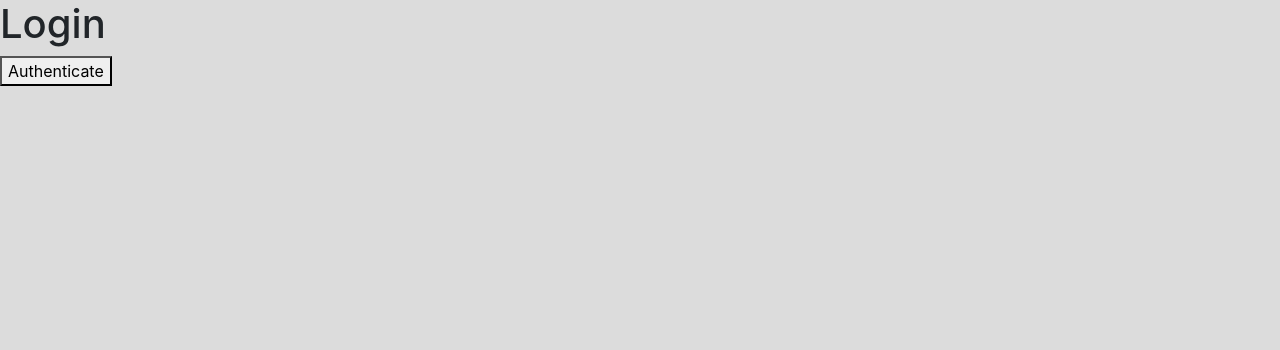
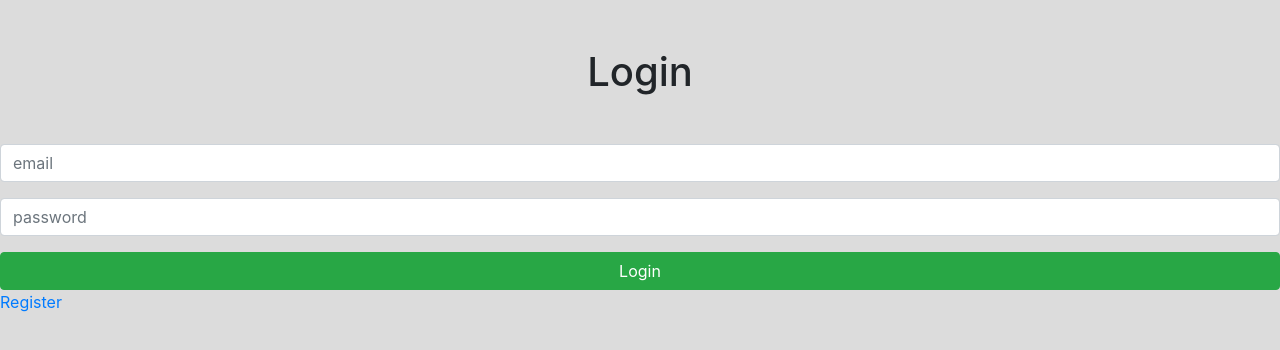
Before and after one commit to raimieltan/ghosted, a React (Create React App) app in the folder frontend/: page /login in a window 1280 px wide. Shown: the top 350 px of the page. Built offline with nearby package versions, Linux system fonts and the light colour scheme; no server answers.

Commit message:
validated jwt when refreshed, toastify, login frontend

```diff
--- a/frontend/src/App.js
+++ b/frontend/src/App.js
@@ -9,7 +9,12 @@ import {
   Route,
   Redirect
 } from "react-router-dom"
-import { Fragment, useState } from 'react';
+import { Fragment, useState, useEffect } from 'react';
+
+import {  toast } from 'react-toastify';
+import 'react-toastify/dist/ReactToastify.css';
+
+toast.configure()
 
 function App() {
 
@@ -18,6 +23,26 @@ function App() {
   const setAuth = (boolean) => {
     setIsAuthenticated(boolean)
   }
+
+  async function isAuth() {
+    try {
+
+      const response = await fetch("http://localhost:8000/auth/is-verify" , {
+        headers: { token: localStorage.token}
+      })
+
+      const parseRes = await response.json()
+
+
+      parseRes === true ? setIsAuthenticated(true) : setIsAuthenticated(false)
+    } catch (error) {
+      console.error(error.message)
+    }
+  }
+
+  useEffect( () => {
+    isAuth()
+  })
 
   return (
     <Fragment>
--- a/frontend/src/components/Dashboard.js
+++ b/frontend/src/components/Dashboard.js
@@ -1,10 +1,39 @@
-import React from "react"
+import React, {useState , useEffect } from "react"
 
 const Dashboard = ( {setAuth} ) => {
+
+    const [name, setName] = useState("")
+
+    async function getName() {
+        try {
+            const response = await fetch("http://localhost:8000/dashboard/", {
+                headers: { token: localStorage.token}
+            })
+
+            const parseRes = await response.json()
+            console.log(parseRes)
+
+            setName(parseRes.user_first_name)
+        } catch (error) {
+            console.error(error.message)
+        }
+    }
+
+    const logout = (e) => {
+        e.preventDefault()
+        localStorage.removeItem("token")
+        setAuth(false)
+    }
+
+    useEffect( () => {
+        getName()
+    }, [])
+
     return (
         <div>
-            <h1>Dashboard</h1>
-            <button onClick={() => setAuth(false)} >Log out</button>
+            <h1>Hello {name}</h1>
+            <button className= "btn btn-primary" onClick= {e => logout(e)}>Logout</button>
+
         </div>
     )
 }
--- a/frontend/src/components/Login.js
+++ b/frontend/src/components/Login.js
@@ -1,10 +1,63 @@
-import React from "react"
+import React, {useState} from "react"
+import { Link } from "react-router-dom"
+import { toast } from "react-toastify"
+
+
 
 const Login = ( {setAuth} ) => {
+
+    const [inputs, setInputs] = useState( {
+        email: "",
+        password: ""
+    })
+
+    const {email, password} = inputs
+
+    const onChange = (e) => {
+        setInputs( {...inputs, [e.target.name] : e.target.value})
+    }
+
+    const onSubmitForm = async(e) => {
+        e.preventDefault()
+
+        const body = { email, password }
+
+        try {
+
+            const response = await fetch("http://localhost:8000/auth/login", {
+                method: "POST",
+                headers: { "Content-Type" : "application/json"},
+                body: JSON.stringify(body)
+            }
+            )
+
+            const parseRes = await response.json()
+
+            if(parseRes.token) {
+                localStorage.setItem("token", parseRes.token);
+
+                setAuth(true)
+                toast.success("Logged in sucessfully")
+            } else {
+                setAuth(false)
+                toast.error(parseRes)
+            }
+
+
+        } catch (error) {
+            console.error(error.message)
+        }
+    }
     return (
         <div>
-            <h1>Login</h1>
-            <button onClick={() => setAuth(true)} >Authenticate</button>
+            <h1 className= "text-center my-5"> Login</h1>
+            <form onSubmit = {onSubmitForm}>
+                <input type="email" name="email" placeholder="email" className="form-control my-3" value = {email} onChange = {e => onChange(e)} />
+                <input type="password" name="password" placeholder="password" className="form-control my-3" value = {password} onChange = {e => onChange(e)}/>
+                <button className = "btn btn-success btn-block">Login</button>
+
+            </form>
+            <Link to="/register">Register</Link>
         </div>
     )
 }
--- a/frontend/src/components/Register.js
+++ b/frontend/src/components/Register.js
@@ -1,4 +1,6 @@
 import React, {useState} from "react"
+import { Link } from "react-router-dom"
+import { toast } from "react-toastify"
 
 const Register = ( { setAuth }) => {
 
@@ -33,9 +35,19 @@ const Register = ( { setAuth }) => {
 
             const parseRes = await response.json()
 
+            if(parseRes.token) {
+                localStorage.setItem("token", parseRes.token)
+                setAuth(true)
+                toast.success("Registered Successfully")
 
-            localStorage.setItem("token", parseRes.token)
-            setAuth(true)
+            }
+            else{
+                setAuth(false)
+                toast.error(parseRes)
+            }
+
+
+
 
         } catch (error) {
             console.error(error.message)
@@ -53,6 +65,7 @@ const Register = ( { setAuth }) => {
 
                 <button className = "btn-success btn-block">Submit</button>
             </form>
+            <Link to="/login">Login</Link>
         </div>
     )
 }
```
